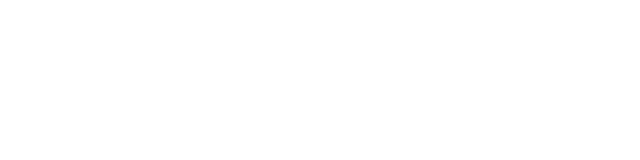
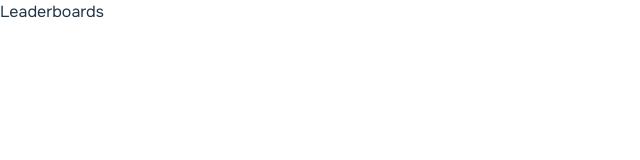
Before and after one commit to Dayv1dDev/escReact, a React (Vite) app in the folder client/: page /leaderboards in a window 1280 px wide. Before the commit this address had no page. Shown: the top 160 px of the page, without its empty margins (0-640 px from the left). Built offline with nearby package versions, Linux system fonts and the light colour scheme.

Commit message:
Add Leaderboards and Register pages; update routing in App component and Link's elements

```diff
--- a/client/src/App.jsx
+++ b/client/src/App.jsx
@@ -1,16 +1,19 @@
+import './App.css'
 import { Route, Routes } from 'react-router-dom'
-import './App.css'
+import Esc from './pages/Esc.jsx'
 import Home from './pages/Home.jsx'
+import Leaderboards from './pages/Leaderboards.jsx'
 import Login from './pages/Login.jsx'
-import Esc from './pages/Esc.jsx'
+import Register from './pages/Register.jsx'
 
 function App() {
   return (
     <Routes>
       <Route path="/" element={<Home />} />
       <Route path="/login" element={<Login />} />
-      {/* <Route path="/register" element={<Register />} /> */}
+      <Route path="/register" element={<Register />} />
       <Route path="/esc" element={<Esc />} />
+      <Route path="/leaderboards" element={<Leaderboards />} />
     </Routes>
   )
 }
--- /dev/null
+++ b/client/src/pages/Leaderboards.jsx
@@ -0,0 +1,3 @@
+export default function Leaderboards() {
+    return <h1>Leaderboards</h1>
+}
--- a/client/src/pages/Login.jsx
+++ b/client/src/pages/Login.jsx
@@ -1,3 +1,4 @@
+import { Link } from "react-router-dom"
 import "../App.css"
 import MainBackground from "../components/MainBackground"
 
@@ -30,7 +31,7 @@
                     <aside className="flex flex-col items-center justify-center gap-3 p-10 w-full rounded-r-sm bg-gradient-to-br from-emerald-600 to-blue-600">
                         <h1 className="text-3xl font-bold text-center">¿Eres nuevo/a?</h1>
                         <p className="flex text-pretty text-center">Puedes registrarte justo aquí para empezar a mejorar tu mecanografía y tiempo de reacción</p>
-                        <a href="/register.html" className="w-fit py-2 px-4 font-semibold border border-white rounded-full hover:bg-white/10 hover:border-white/50 transition-all duration-150">Regístrate</a>
+                        <Link to="/register" className="w-fit py-2 px-4 font-semibold border border-white rounded-full hover:bg-white/10 hover:border-white/50 transition-all duration-150">Regístrate</Link>
                     </aside>
                 </section>
             </main>
--- /dev/null
+++ b/client/src/pages/Register.jsx
@@ -0,0 +1,3 @@
+export default function Register() {
+    return <h1>Register</h1>
+}
```
